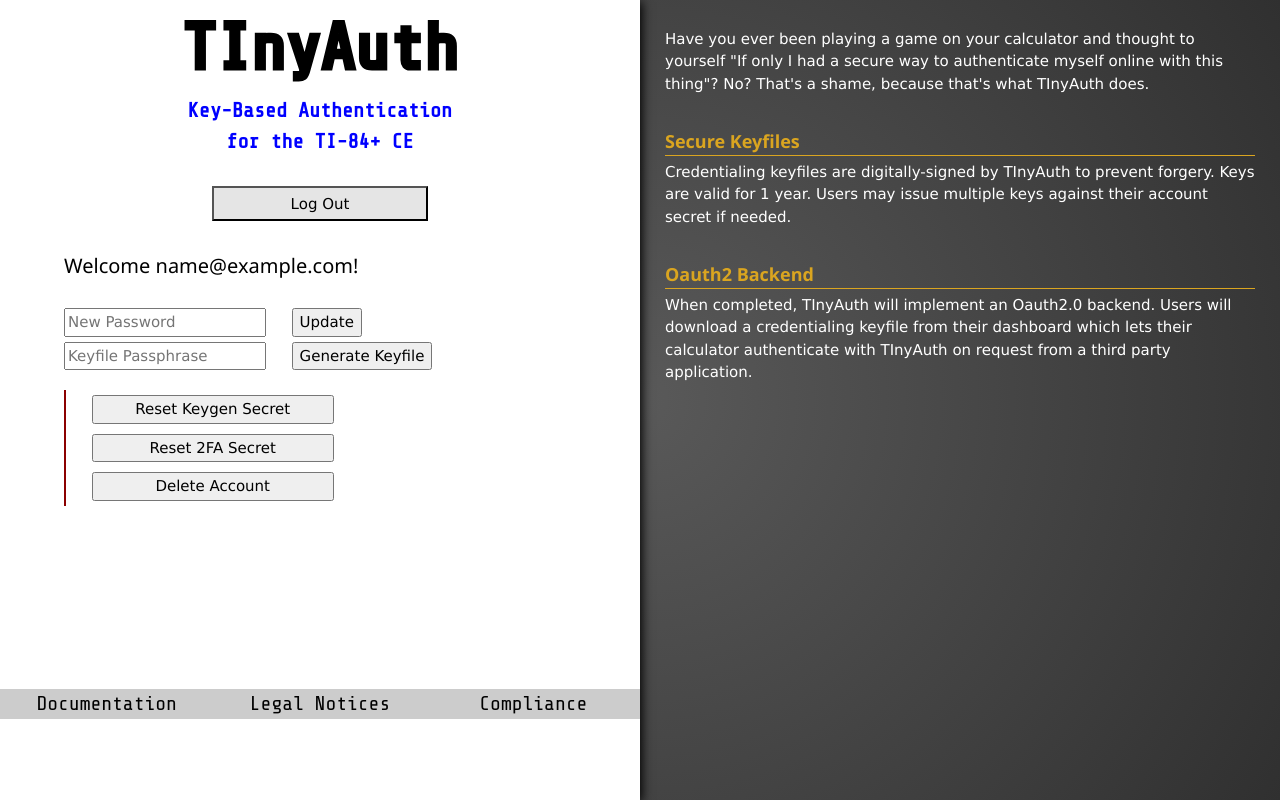
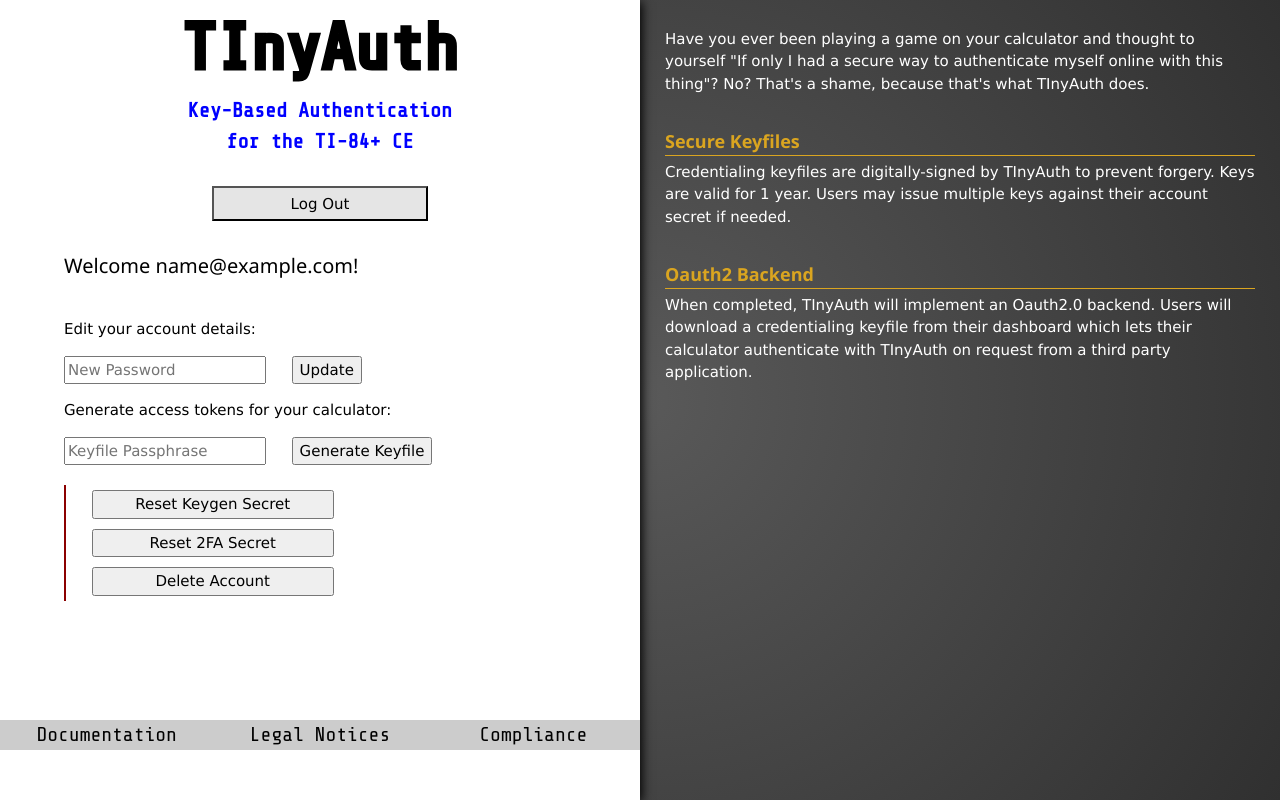
Before and after one commit to acagliano/tinyauth, a PHP site: page /index.php in a window 1280 px wide. Run offline with PHP 8.4, Linux system fonts and the light colour scheme; the visitor is signed in with stand-in values (Sample User, id 1); some libraries are stand-ins or nearby versions.

Commit message:
fix form

```diff
--- a/index.php
+++ b/index.php
@@ -68,7 +68,7 @@ if(isset($_POST["login"])){
                 $_SESSION["time"] = time();
                 $_SESSION["mode"] = "register";
                 $_SESSION["password"] = password_hash($_POST["password"], PASSWORD_DEFAULT);
-                $email_content = '<table width="100%;"><col width="100%" /><tr><td>Welcome to TInyAuth! We are glad you have decided to use this Service!<br /><br /></td></tr><tr><td>You will need to validate your email address before you can complete sign-in. Please use the code below to complete two-factor authentication.<br /><br /></td></tr><tr><td style="color:darkblue; font-size:150%;">'.$otp->now().'<br /><br /></td></tr><tr><td>You will need two-factor authentication to access this service in the future as well. You may continue to use your email or you may configure a TOTP application using the information in your dashboard.</td></tr></table>';
+                $email_content = '<table width="100%;"><col width="100%" /><tr><td>Welcome to TInyAuth! We are glad you have decided to use this Service!<br /><br /></td></tr><tr><td>You will need to validate your email address before you can complete sign-in. Please use the code below to complete two-factor authentication.<br /><br /></td></tr><tr><td style="color:darkblue; font-size:150%;">'.$otp->now().'<br /><br /></td></tr><tr><td>You will need two-factor authentication to access this service in the future as well. You may continue to use your email or you may configure a TOTP application using the QR code visible after completing sign-in.</td></tr></table>';
                 send_email($email, "Welcome to TInyAuth!", $email_content, $isHTML=true);
             }
             $conn->close();
--- a/portions/header.php
+++ b/portions/header.php
@@ -24,10 +24,12 @@
                         echo "<div style=\"width:80%; margin:auto; text-align:left;\">";
                         echo "<h4 style=\"margin:0 auto;\">Welcome ".$_SESSION["email"]."!</h4><br />";
                         echo "<form id=\"newpass\" action=\"".filter_input(INPUT_SERVER, "PHP_SELF", FILTER_SANITIZE_URL)."\" method=\"post\">";
+                        echo "<p>Edit your account details:</p>";
                         echo "<input type=\"password\" name=\"newpassword\" placeholder=\"New Password\" autocomplete =\"new-password\" required />";
                         echo "<input type=\"submit\" name=\"update-password\" value=\"Update\" />";
                         echo "</form>";
                         echo "<form id=\"getkey\" action=\"".filter_input(INPUT_SERVER, "PHP_SELF", FILTER_SANITIZE_URL)."\" method=\"post\">";
+                        echo "<p>Generate access tokens for your calculator:</p>";
                         echo "<input type=\"password\" name=\"newpassword\" placeholder=\"Keyfile Passphrase\" autocomplete =\"new-password\" />";
                         echo "<input type=\"submit\" name=\"generate-keyfile\" value=\"Generate Keyfile\" />";
                         echo "</form>";
```
